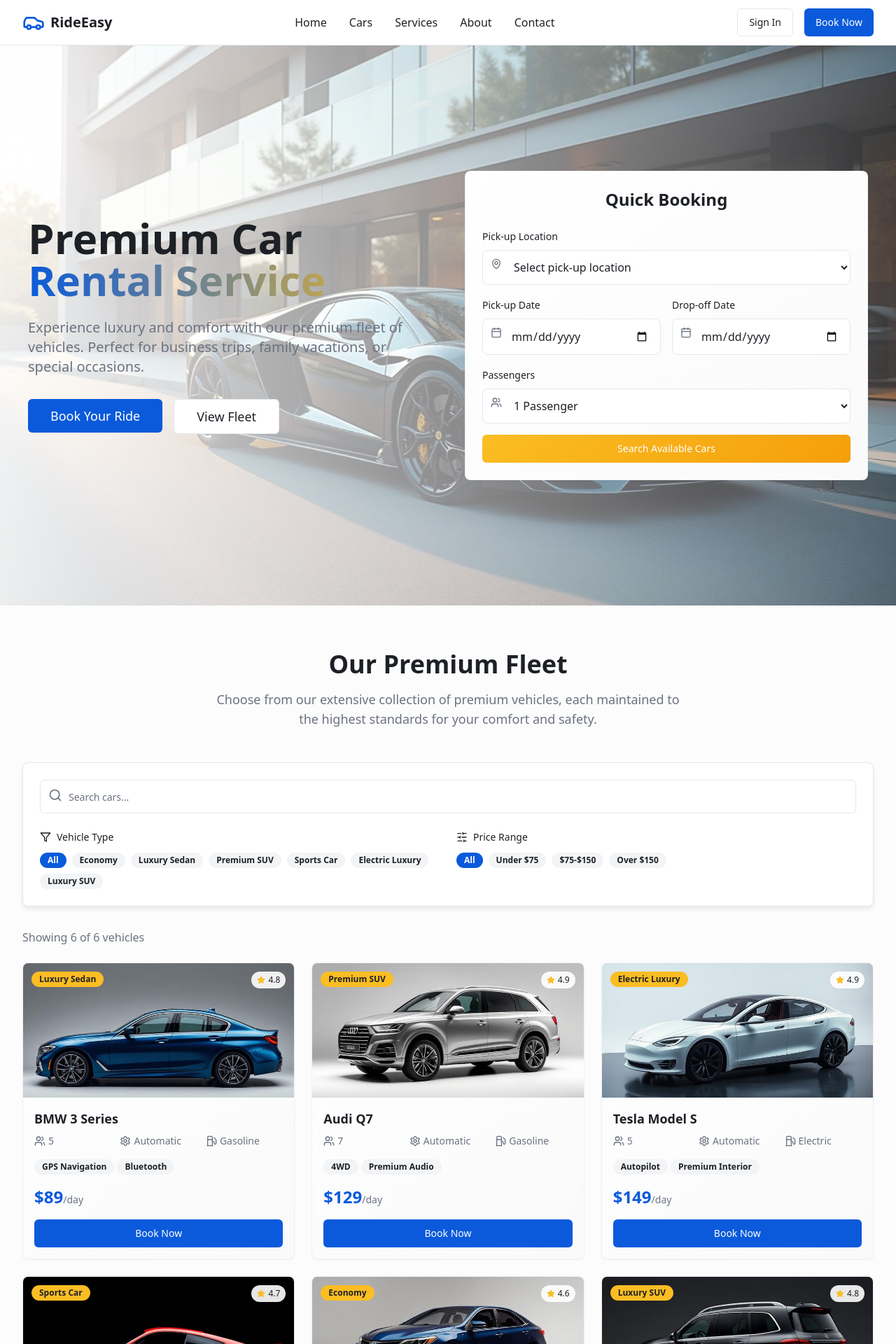
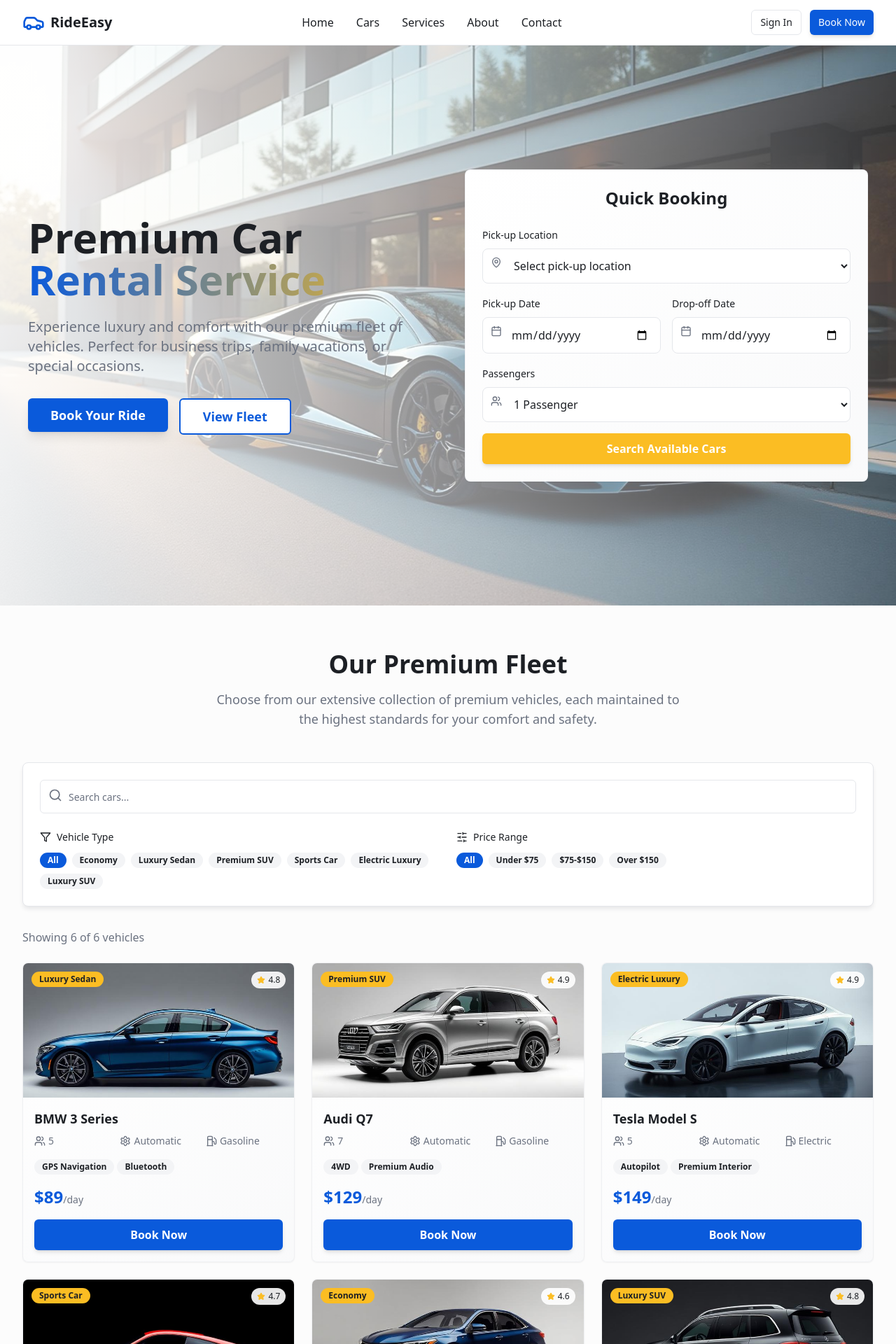
Before and after one commit to mureithifx/rideeasy-system, a React (Vite) app: page / in a window 1280 px wide. Shown: the top 1920 px of the page at 70% size. Built offline with nearby package versions, Linux system fonts and the light colour scheme.

Commit message:
Refactor buttons for responsiveness
Make buttons responsive and ensure they are feasible within their respective areas.

```diff
--- a/src/components/CarCard.tsx
+++ b/src/components/CarCard.tsx
@@ -75,7 +75,12 @@ const CarCard = ({ car }: CarCardProps) => {
       </CardContent>
 
       <CardFooter className="p-4 pt-0">
-        <Button className="w-full">Book Now</Button>
+        <Button
+          className="w-full py-3 text-base font-semibold bg-primary hover:bg-primary/90 transition-all duration-300 active:scale-[0.98] shadow-md hover:shadow-lg transform hover:-translate-y-0.5"
+          size="lg"
+        >
+          Book Now
+        </Button>
       </CardFooter>
     </Card>
   );
--- a/src/components/Hero.tsx
+++ b/src/components/Hero.tsx
@@ -31,10 +31,17 @@ const Hero = () => {
             Perfect for business trips, family vacations, or special occasions.
           </p>
           <div className="flex flex-col sm:flex-row gap-4">
-            <Button size="lg" className="px-8 py-6 text-lg">
+            <Button
+              size="lg"
+              className="px-8 py-6 text-lg font-semibold bg-primary hover:bg-primary/90 transition-all duration-300 active:scale-95 shadow-lg hover:shadow-xl transform hover:-translate-y-0.5"
+            >
               Book Your Ride
             </Button>
-            <Button variant="outline" size="lg" className="px-8 py-6 text-lg">
+            <Button
+              variant="outline"
+              size="lg"
+              className="px-8 py-6 text-lg font-semibold border-2 border-primary text-primary hover:bg-primary hover:text-primary-foreground transition-all duration-300 active:scale-95 hover:shadow-lg transform hover:-translate-y-0.5"
+            >
               View Fleet
             </Button>
           </div>
@@ -101,7 +108,10 @@ const Hero = () => {
                   </div>
                 </div>
 
-                <Button className="w-full py-3 mt-6 bg-accent-gradient hover:opacity-90 transition-opacity">
+                <Button
+                  className="w-full py-4 mt-6 text-base font-semibold bg-accent hover:bg-accent/90 transition-all duration-300 active:scale-[0.98] shadow-md hover:shadow-lg transform hover:-translate-y-0.5"
+                  size="lg"
+                >
                   Search Available Cars
                 </Button>
               </div>
--- a/src/components/Navbar.tsx
+++ b/src/components/Navbar.tsx
@@ -36,11 +36,22 @@ const Navbar = () => {
           </div>
 
           {/* Desktop CTA */}
-          <div className="hidden md:flex items-center space-x-4">
+          <div className="hidden md:flex items-center space-x-3">
             <SignInDialog>
-              <Button variant="outline">Sign In</Button>
+              <Button
+                variant="outline"
+                size="sm"
+                className="hover:bg-accent hover:text-accent-foreground transition-all duration-200 active:scale-95"
+              >
+                Sign In
+              </Button>
             </SignInDialog>
-            <Button>Book Now</Button>
+            <Button
+              size="sm"
+              className="bg-primary hover:bg-primary/90 transition-all duration-200 active:scale-95 shadow-md hover:shadow-lg"
+            >
+              Book Now
+            </Button>
           </div>
 
           {/* Mobile menu button */}
@@ -74,11 +85,20 @@ const Navbar = () => {
               <a href="#contact" className="block px-3 py-2 text-foreground hover:text-primary">
                 Contact
               </a>
-              <div className="pt-4 border-t border-border">
+              <div className="pt-4 border-t border-border space-y-3">
                 <SignInDialog>
-                  <Button variant="outline" className="w-full mb-2">Sign In</Button>
+                  <Button
+                    variant="outline"
+                    className="w-full h-12 text-base font-medium hover:bg-accent hover:text-accent-foreground transition-all duration-200 active:scale-[0.98]"
+                  >
+                    Sign In
+                  </Button>
                 </SignInDialog>
-                <Button className="w-full">Book Now</Button>
+                <Button
+                  className="w-full h-12 text-base font-medium bg-primary hover:bg-primary/90 transition-all duration-200 active:scale-[0.98] shadow-md"
+                >
+                  Book Now
+                </Button>
               </div>
             </div>
           </div>
```
